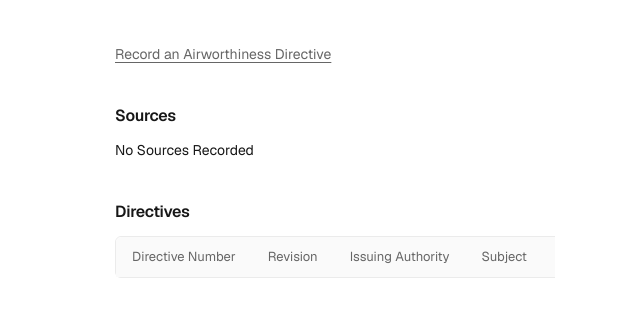
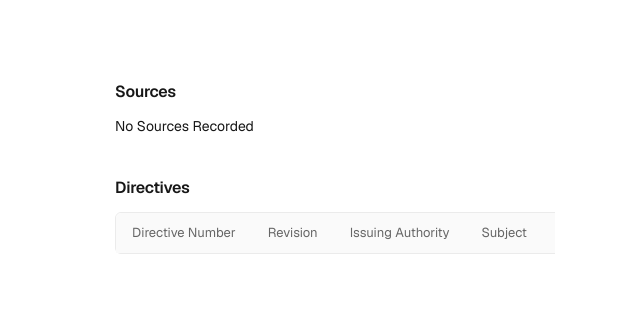
Before and after one commit to alxtkng/airworthiness-plus, a Django app: template src/airworthiness_plus/directives/templates/directives/directives.html in a window 1280 px wide. Shown: the top 317 px of the page, without its empty margins (325-965 px from the left). Run offline with Django 5.2, Linux system fonts and the light colour scheme; the template is opened without the code that fills it, so the values that code supplies are empty.

Commit message:
Show directive recording to permitted roles
REQ-006, REQ-060. The directive list used to offer a write action to Read Only users.

```diff
--- a/src/airworthiness_plus/directives/templates/directives/directives.html
+++ b/src/airworthiness_plus/directives/templates/directives/directives.html
@@ -3,7 +3,7 @@
 {% block title %}Airworthiness Directives{% endblock %}
 {% block content %}
 <h1 class="visually-hidden">Airworthiness Directives</h1>
-<p><a href="{% url 'add_directive' %}">Record an Airworthiness Directive</a></p>
+{% if may_record %}<p><a href="{% url 'add_directive' %}">Record an Airworthiness Directive</a></p>{% endif %}
 {% for fitting in awaiting_refit %}
 <p><a href="{% url 'component' fitting.component_id %}">{{ fitting.aircraft_registration }} {{ fitting.component.name }}</a>, At {{ fitting.sent_to }}, Applicability Check Before Refit</p>
 {% endfor %}
```
Also changed, not shown: tests/test_directives.py (+8 -0 lines).
